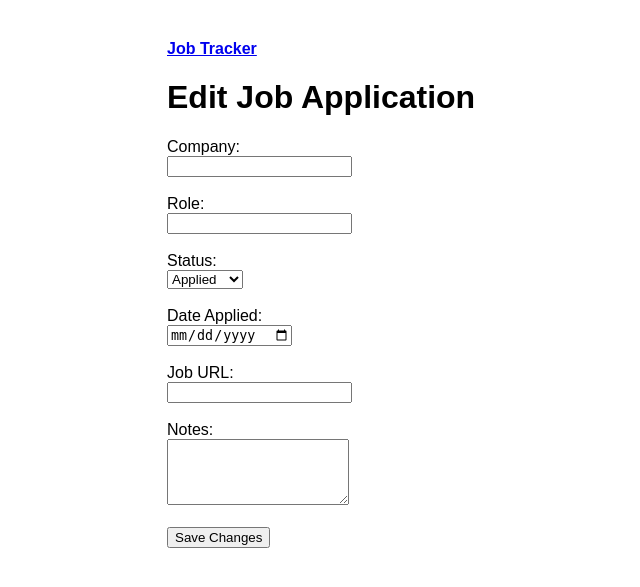
After one commit to Ctnsrma/job-tracker, a Flask app: template templates/edit_application.html in a window 1280 px wide. The commit adds this page. Shown: the top 587 px of the page, without its empty margins (73-713 px from the left). Run offline with Flask 3, Linux system fonts and the light colour scheme; the template is opened without the code that fills it, so the values that code supplies are empty.

Commit message:
Add update and delete routes with flash messages

```diff
--- a/app.py
+++ b/app.py
@@ -1,4 +1,4 @@
-from flask import Flask, render_template, request, redirect, url_for
+from flask import Flask, render_template, request, redirect, url_for, flash
 from dotenv import load_dotenv
 
 load_dotenv()
@@ -36,5 +36,31 @@ def add_application():
 
     return render_template("add_application.html")
 
+@app.route("/edit/<int:app_id>", methods=["GET", "POST"])
+def edit_application(app_id):
+    application = JobApplication.query.get_or_404(app_id)
+
+    if request.method == "POST":
+        application.company = request.form["company"]
+        application.role = request.form["role"]
+        application.status = request.form["status"]
+        application.date_applied = request.form["date_applied"]
+        application.notes = request.form.get("notes")
+        application.job_url = request.form.get("job_url")
+
+        db.session.commit()
+        flash("Application updated successfully!", "success")
+        return redirect(url_for("home"))
+
+    return render_template("edit_application.html", application=application)
+
+@app.route("/delete/<int:app_id>", methods=["POST"])
+def delete_application(app_id):
+    application = JobApplication.query.get_or_404(app_id)
+    db.session.delete(application)
+    db.session.commit()
+    flash("Application deleted.", "success")
+    return redirect(url_for("home"))
+
 if __name__ == "__main__":
     app.run(debug=app.config["DEBUG"])
--- a/static/style.css
+++ b/static/style.css
@@ -9,3 +9,19 @@ nav {
     margin-bottom: 20px;
     font-weight: bold;
 }
+
+.flash {
+    padding: 10px;
+    border-radius: 4px;
+    margin-bottom: 10px;
+}
+
+.flash-success {
+    background-color: #d4edda;
+    color: #155724;
+}
+
+.flash-danger {
+    background-color: #f8d7da;
+    color: #721c24;
+}
--- a/templates/base.html
+++ b/templates/base.html
@@ -11,7 +11,15 @@
     </nav>
 
     <main>
-        {% block content %}{% endblock %}
+    {% with messages = get_flashed_messages(with_categories=true) %}
+        {% if messages %}
+            {% for category, message in messages %}
+                <p class="flash flash-{{ category }}">{{ message }}</p>
+            {% endfor %}
+        {% endif %}
+    {% endwith %}
+
+    {% block content %}{% endblock %}
     </main>
 </body>
 </html>
--- /dev/null
+++ b/templates/edit_application.html
@@ -0,0 +1,45 @@
+<!DOCTYPE html>
+<html lang="en">
+<head>
+    <meta charset="UTF-8">
+    <meta name="viewport" content="width=device-width, initial-scale=1.0">
+    <title>Document</title>
+</head>
+<body>
+    {% extends "base.html" %}
+
+{% block title %}Edit Application{% endblock %}
+
+{% block content %}
+    <h1>Edit Job Application</h1>
+
+    <form method="POST">
+        <label>Company:</label><br>
+        <input type="text" name="company" value="{{ application.company }}" required><br><br>
+
+        <label>Role:</label><br>
+        <input type="text" name="role" value="{{ application.role }}" required><br><br>
+
+        <label>Status:</label><br>
+        <select name="status">
+            {% for option in ["Applied", "Interview", "Offer", "Rejected"] %}
+                <option value="{{ option }}" {% if application.status == option %}selected{% endif %}>
+                    {{ option }}
+                </option>
+            {% endfor %}
+        </select><br><br>
+
+        <label>Date Applied:</label><br>
+        <input type="date" name="date_applied" value="{{ application.date_applied }}" required><br><br>
+
+        <label>Job URL:</label><br>
+        <input type="url" name="job_url" value="{{ application.job_url or '' }}"><br><br>
+
+        <label>Notes:</label><br>
+        <textarea name="notes" rows="4">{{ application.notes or '' }}</textarea><br><br>
+
+        <button type="submit">Save Changes</button>
+    </form>
+{% endblock %}
+</body>
+</html>
```
Also changed, not shown: templates/index.html (+10 -0 lines).
